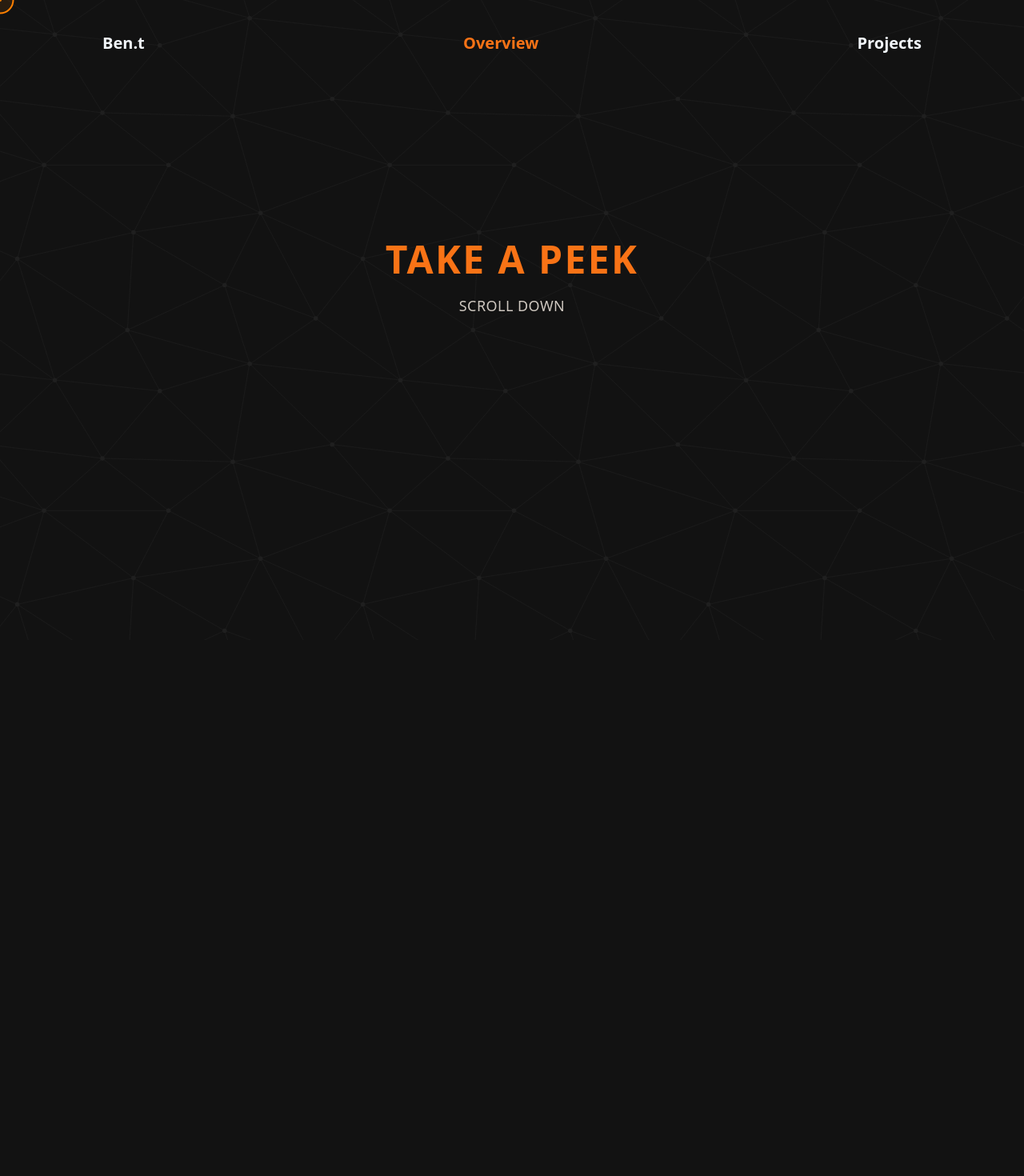
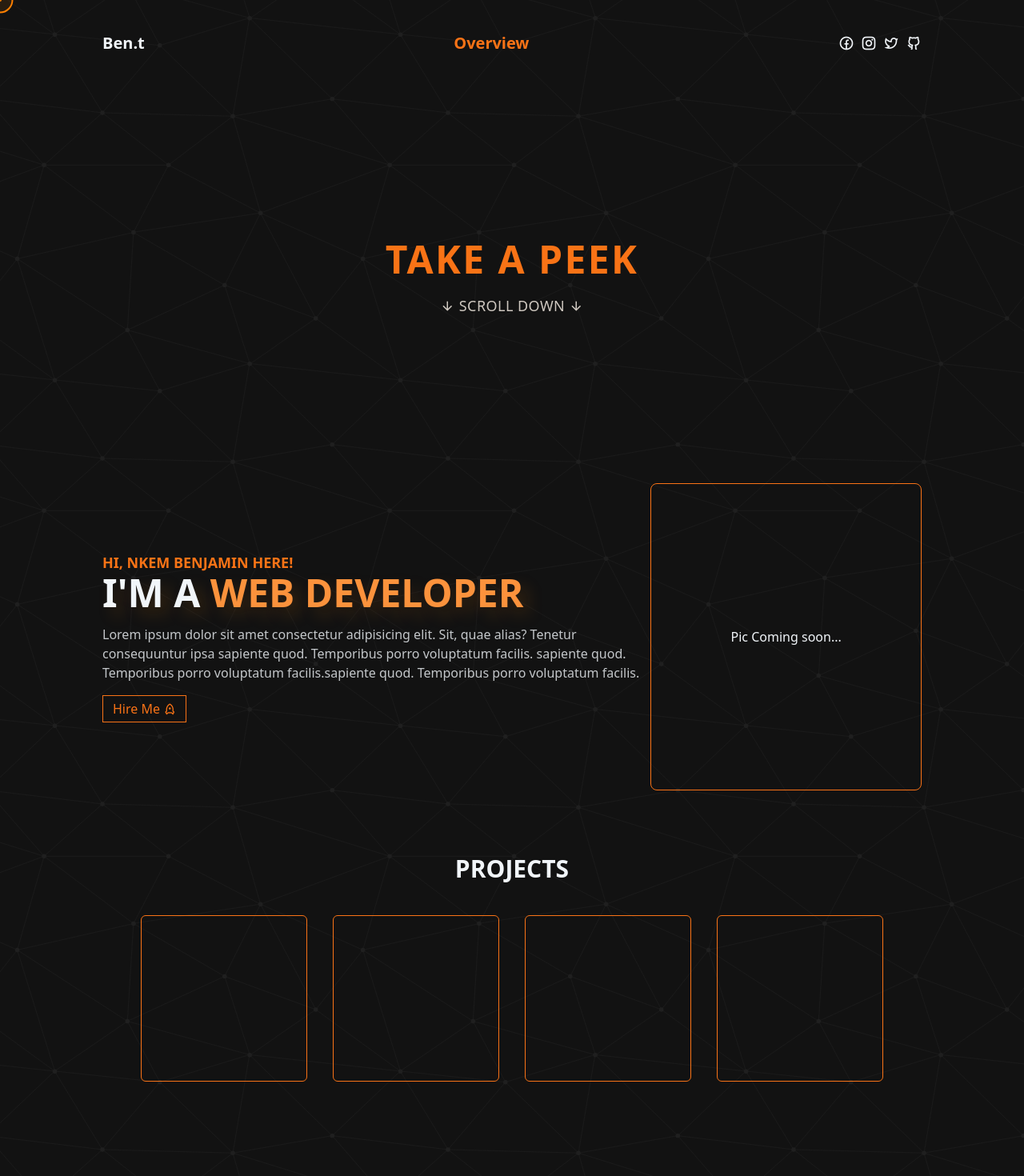
Before and after one commit to benjaminnkem/portfolio, a Next.js app: page / in a window 1280 px wide. Shown: the top 1470 px of the page at 80% size. Before the commit the page ends 800 px from the top, so only its background shows below. Built offline with nearby package versions, Linux system fonts and the light colour scheme.

Commit message:
Finished 'i am' section and added projects template'

```diff
--- a/app/components/HomePage.js
+++ b/app/components/HomePage.js
@@ -5,22 +5,61 @@ import "./styles/HomePage.css";
 const HomePage = () => {
   return (
     <>
-      <Navbar />
       <main>
-        <section className="mx-auto w-11/12 md:w-[1024px]">
+        <section className="mx-auto w-11/12 md:w-[1024px] section">
+          <Navbar />
           <div className="h-screen md:h-[28rem] xl:h-[30rem]  flex justify-center items-center">
             <div className="text-center uppercase">
               <h1 className="text-5xl font-bold tracking-wider text-orange-500">Take A Peek</h1>
-              <p className="mt-5 text-lg tracking-wide opacity-80 text-orange-50">Scroll Down</p>
+              <p className="mt-5 text-lg tracking-wide opacity-80 text-orange-50">
+                <i className="ri-arrow-down-line"></i> Scroll Down <i className="ri-arrow-down-line"></i>
+              </p>
             </div>
           </div>
         </section>
 
-        <section className="mx-auto w-11/12 md:w-[1024px]">
-          <div className="grid grid-cols-2">
+        <section className="mx-auto w-11/12 md:w-[1024px] section mt-4">
+          <div className="grid items-center gap-2" style={{ gridTemplateColumns: "2fr 1fr" }}>
+            <div>
+              <h2 className="text-lg font-semibold text-orange-500 uppercase">Hi, Nkem Benjamin Here!</h2>
+              <p className="text-5xl font-bold uppercase stack">
+                I&apos;m A <span className="text-orange-400">Web Developer</span>
+              </p>
 
+              <div className="mt-4">
+                <p className="font-light opacity-80">
+                  Lorem ipsum dolor sit amet consectetur adipisicing elit. Sit, quae alias? Tenetur consequuntur ipsa
+                  sapiente quod. Temporibus porro voluptatum facilis. sapiente quod. Temporibus porro voluptatum
+                  facilis.sapiente quod. Temporibus porro voluptatum facilis.
+                </p>
+
+                <div className="mt-4">
+                  <button className="px-3 py-1 text-orange-500 duration-200 border border-orange-500 hover:bg-orange-500 hover:text-black">
+                    Hire Me <i className="ri-rocket-line"></i>
+                  </button>
+                </div>
+              </div>
+            </div>
+            <div className="grid bg-transparent border border-orange-500 rounded-lg h-96 place-content-center">
+              <p>Pic Coming soon...</p>
+            </div>
           </div>
         </section>
+
+        <section className="mx-auto w-11/12 md:w-[1024px] section my-16">
+          <div className="p-4">
+            <h3 className="text-3xl font-bold text-center uppercase">Projects</h3>
+
+            <div className="flex mt-10 justify-evenly">
+              <div className="border border-orange-500 rounded-md w-52 h-52"></div>
+              <div className="border border-orange-500 rounded-md w-52 h-52"></div>
+              <div className="border border-orange-500 rounded-md w-52 h-52"></div>
+              <div className="border border-orange-500 rounded-md w-52 h-52"></div>
+            </div>
+          </div>
+        </section>
+
+        <div className="h-96"></div>
       </main>
     </>
   );
--- a/app/components/Navbar.js
+++ b/app/components/Navbar.js
@@ -2,15 +2,18 @@
 const Navbar = () => {
   return (
     <>
-      <div className="mx-auto w-11/12 md:w-[1024px] py-10 font-bold">
-        <nav className="text-xl">
-          <ul className="flex justify-between">
-            <li>Ben.t</li>
-            <li className="text-orange-500">Overview</li>
-            <li>Projects</li>
-          </ul>
-        </nav>
-      </div>
+      <nav className="py-10 text-xl font-bold">
+        <ul className="flex justify-between">
+          <li>Ben.t</li>
+          <li className="text-orange-500">Overview</li>
+          <li className="flex space-x-2 font-light">
+            <i className="ri-facebook-circle-line"></i>
+            <i className="ri-instagram-line"></i>
+            <i className="ri-twitter-line"></i>
+            <i className="ri-github-line"></i>
+          </li>
+        </ul>
+      </nav>
     </>
   );
 };
--- a/app/components/styles/HomePage.css
+++ b/app/components/styles/HomePage.css
@@ -1,4 +1,3 @@
-/* #content {
-  background: url("/images/bg/bg1.jpg") no-repeat center;
-  background-size: cover;
-} */
+.stack {
+  text-shadow: 10px 10px 20px rgba(226, 123, 13, 0.183);
+}
--- a/app/globals.css
+++ b/app/globals.css
@@ -8,7 +8,8 @@
 }
 
 html {
-  scroll-snap-type: mandatory;
+  scroll-behavior: smooth;
+  scroll-snap-type: y mandatory;
 }
 
 body {
--- a/app/layout.js
+++ b/app/layout.js
@@ -1,5 +1,7 @@
+import Script from "next/script";
 import CursorControl from "./components/CursorControl";
 import "./globals.css";
+import "remixicon/fonts/remixicon.css"
 
 export const metadata = {
   title: "Benjamin Nkem - Portfolio",
@@ -15,6 +17,8 @@ export default function RootLayout({ children }) {
 
         <CursorControl />
         {children}
+
+        <Script src="/js/intersectAnimation.js"></Script>
       </body>
     </html>
   );
```
Also changed, not shown: public/js/intersectAnimation.js (added).
